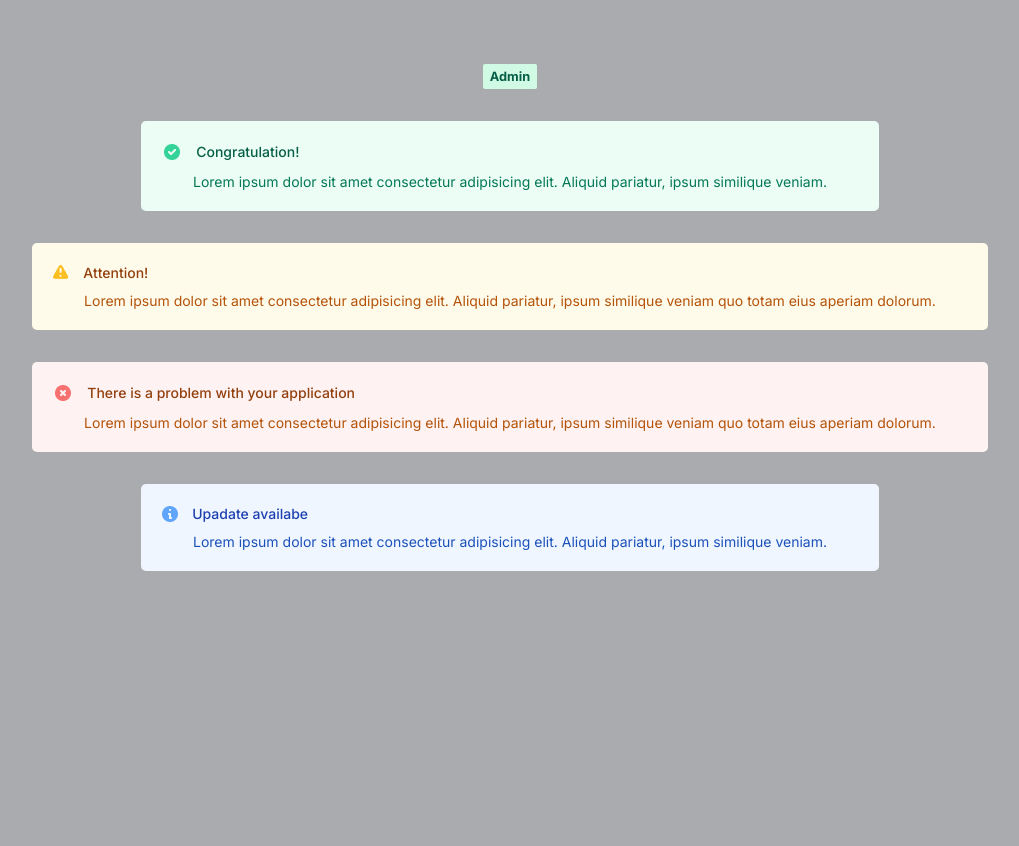
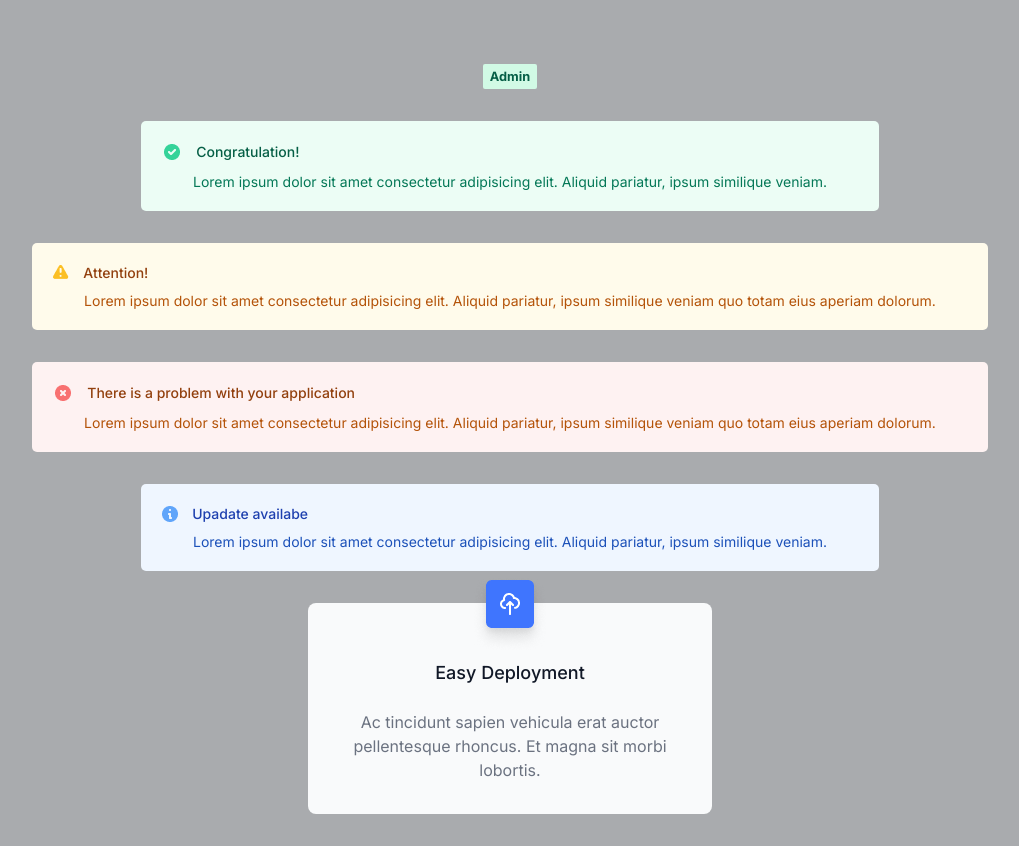
Before and after one commit to PYticPH/Component-library, a React (Vite) app: page / in a window 1280 px wide. Shown: the whole page, without its empty margins (130-1149 px from the left). Before the commit the page ends 800 px from the top, so only its background shows below. Built offline with nearby package versions, Linux system fonts and the light colour scheme.

Commit message:
update: include card component to app root

```diff
--- a/src/App.jsx
+++ b/src/App.jsx
@@ -1,6 +1,7 @@
 import ReactDOM from "react-dom/client"
 import Badge from "./components/badge/index.jsx"
 import Banner from "./components/banner/index.jsx"
+import Card from "./components/card/index.jsx"
 
 //Badge variant = (square | pill)
 //Badge colors = (gray|red|yellow|green|blue|indigo|purple|pink)
@@ -30,6 +31,10 @@ function App() {
         <Banner.BannerTitle>Upadate availabe</Banner.BannerTitle>
         <Banner.BannerText>Lorem ipsum dolor sit amet consectetur adipisicing elit. Aliquid pariatur, ipsum similique veniam.</Banner.BannerText>
       </Banner>
+      <Card>
+        <Card.Title>Easy Deployment</Card.Title>
+        <Card.Text>Ac tincidunt sapien vehicula erat auctor pellentesque rhoncus. Et magna sit morbi lobortis.</Card.Text>
+      </Card>
     </div>
 
   )
```
